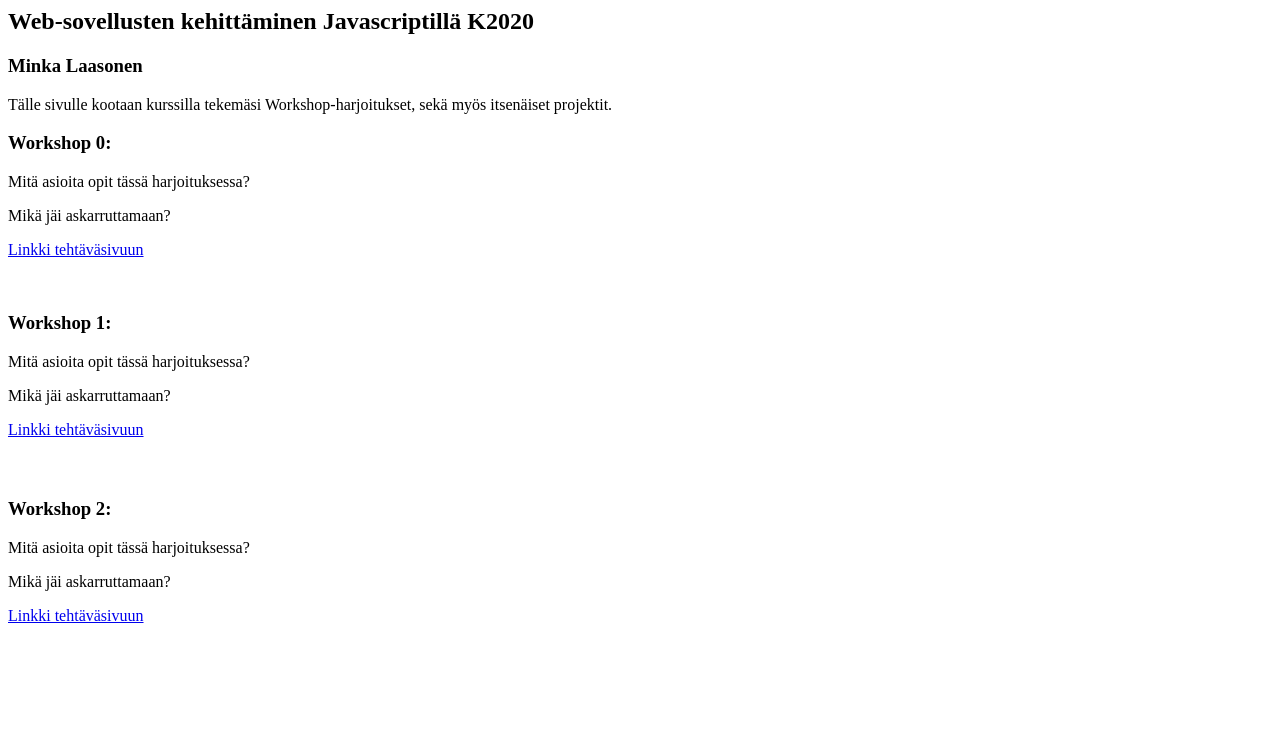
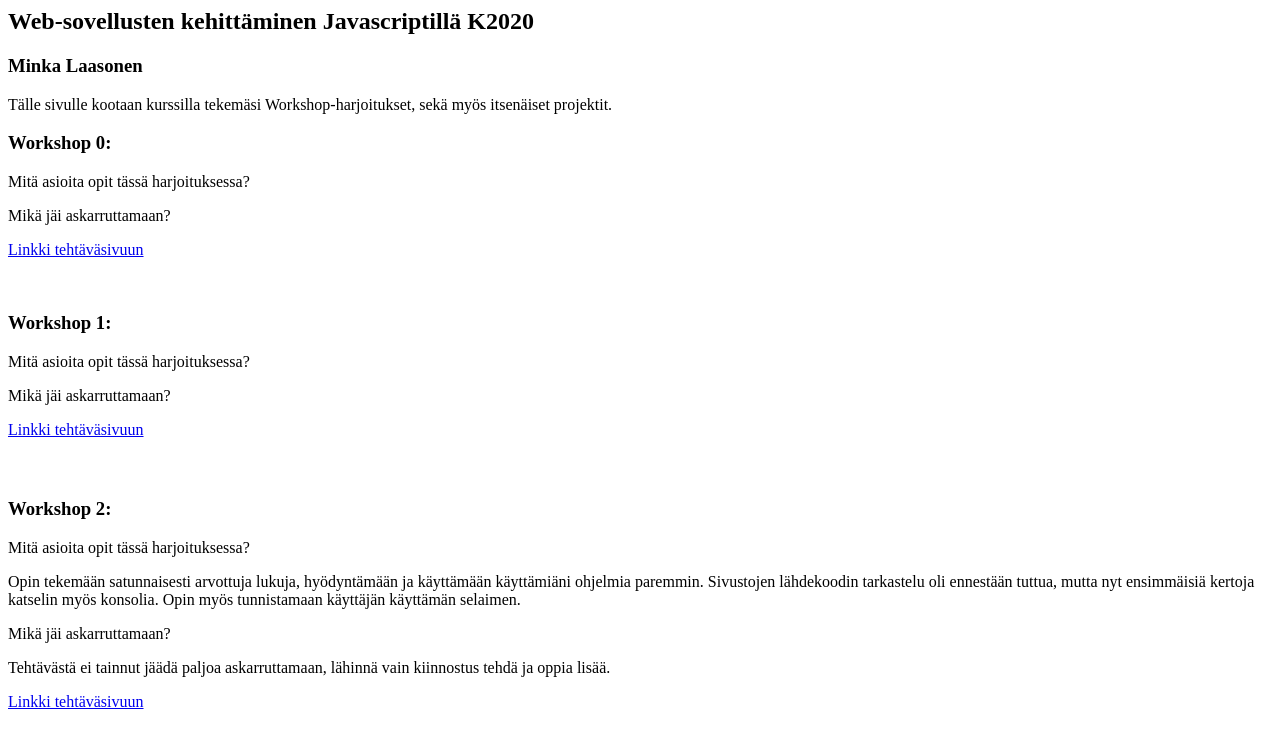
Before and after one commit to minkalaa/JS-kurssi, a plain HTML site: page index.html in a window 1280 px wide. Drawn offline with Linux system fonts and the light colour scheme.

Commit message:
Update index.html

```diff
--- a/index.html
+++ b/index.html
@@ -15,7 +15,9 @@
 <h3>&nbsp;</h3>
 <h3>Workshop 2:</h3>
 <p>Mit&auml; asioita opit t&auml;ss&auml; harjoituksessa?</p>
+  <p>Opin tekemään satunnaisesti arvottuja lukuja, hyödyntämään ja käyttämään käyttämiäni ohjelmia paremmin. Sivustojen lähdekoodin tarkastelu oli ennestään tuttua, mutta nyt ensimmäisiä kertoja katselin myös konsolia. Opin myös tunnistamaan käyttäjän käyttämän selaimen.</p>
 <p>Mik&auml; j&auml;i askarruttamaan?</p>
-<p><a href="#">Linkki teht&auml;v&auml;sivuun</a></p>
+  <p>Tehtävästä ei tainnut jäädä paljoa askarruttamaan, lähinnä vain kiinnostus tehdä ja oppia lisää.</p>
+<p><a href="https://github.com/minkalaa/JS-kurssi/blob/master/ws2.html">Linkki teht&auml;v&auml;sivuun</a></p>
 </body>
 </html>
```
